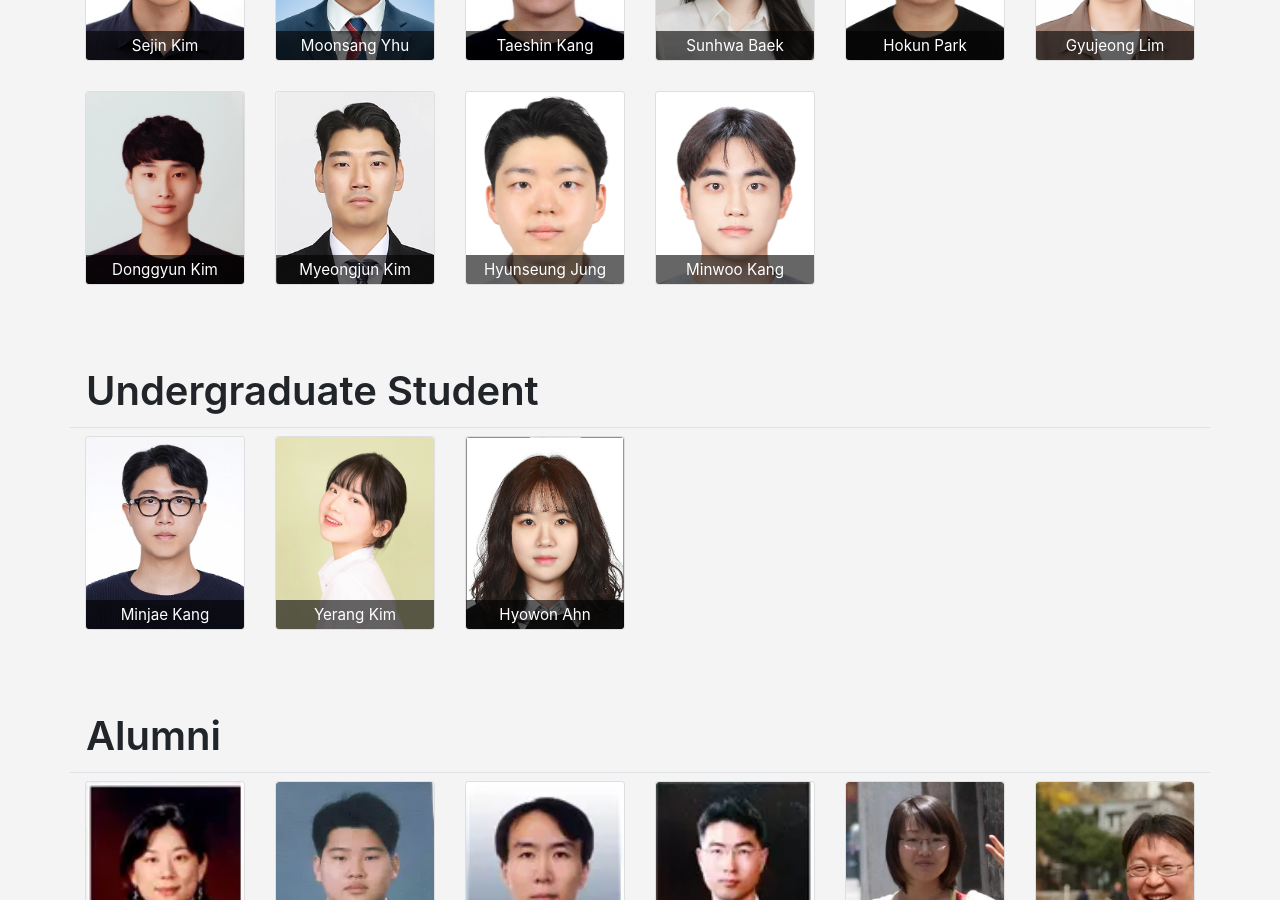
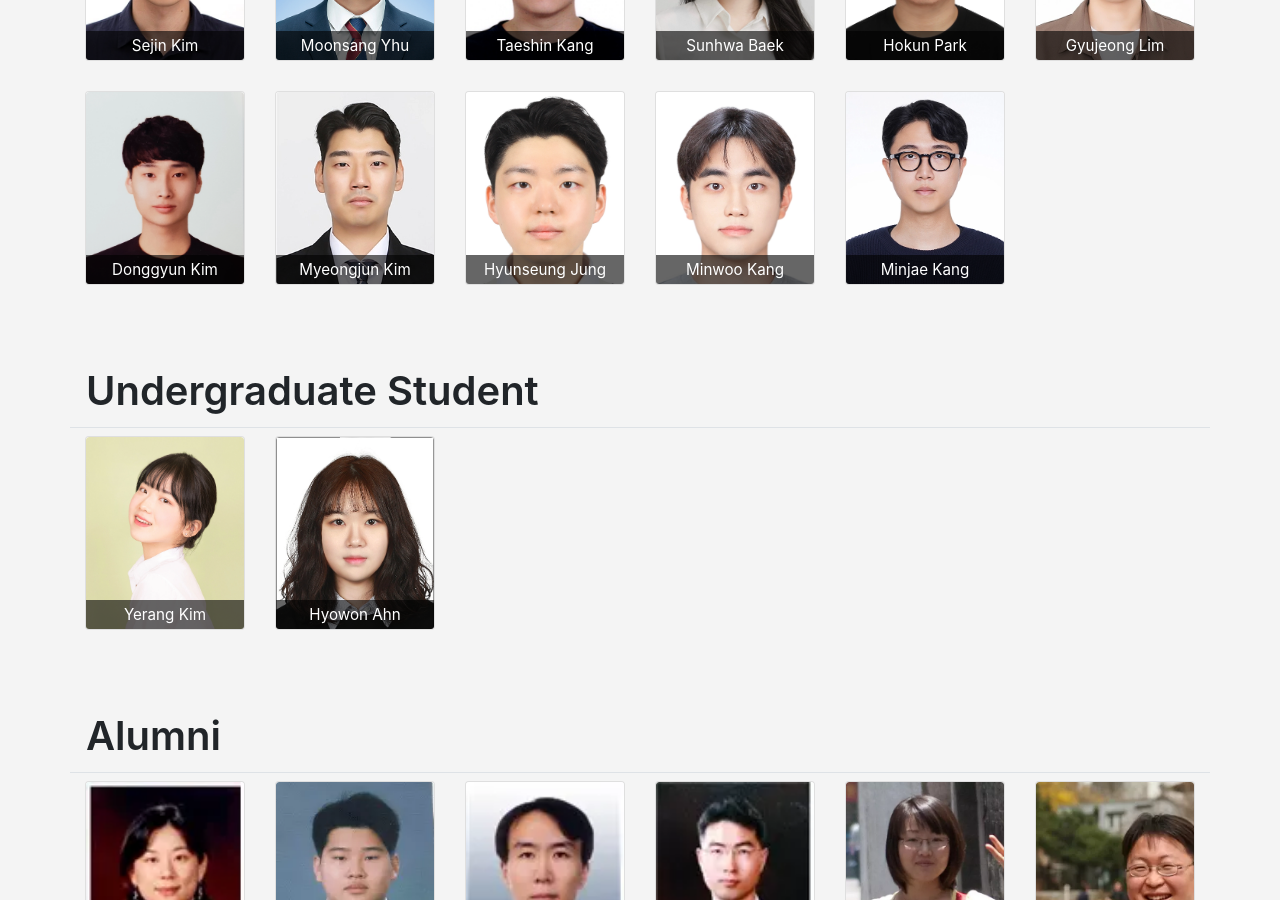
Before and after one commit to KU-Cloud/ku-cloud.github.io, a Jekyll site: the page built from members.html, in a window 1280 px wide and 900 px high, scrolled down 771 px. Built offline with Jekyll 4.4.1, drawn with Linux system fonts in a browser that asks for light colours; some of the changed lines change nothing that is shown.

Commit message:
minjae seoksa

```diff
--- a/_data/members.yaml
+++ b/_data/members.yaml
@@ -49,10 +49,9 @@ master:
     mail: okhs0712@naver.com
   - name: Minwoo Kang
     mail: pkang12@naver.com
-
-intern:
   - name: Minjae Kang
     mail: austin9228@korea.ac.kr
+intern:
   - name: Yerang Kim
     mail: hs01151116@korea.ac.kr
   - name: Hyowon Ahn
```
